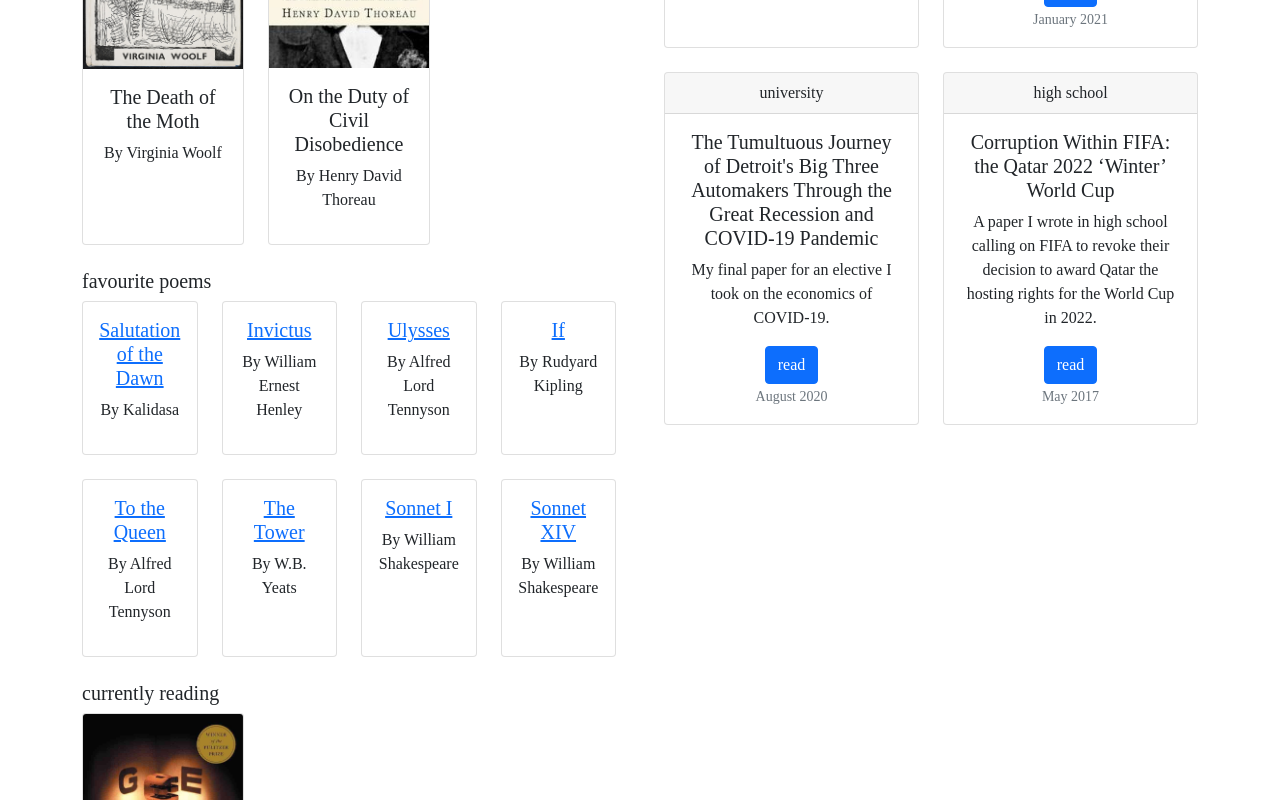
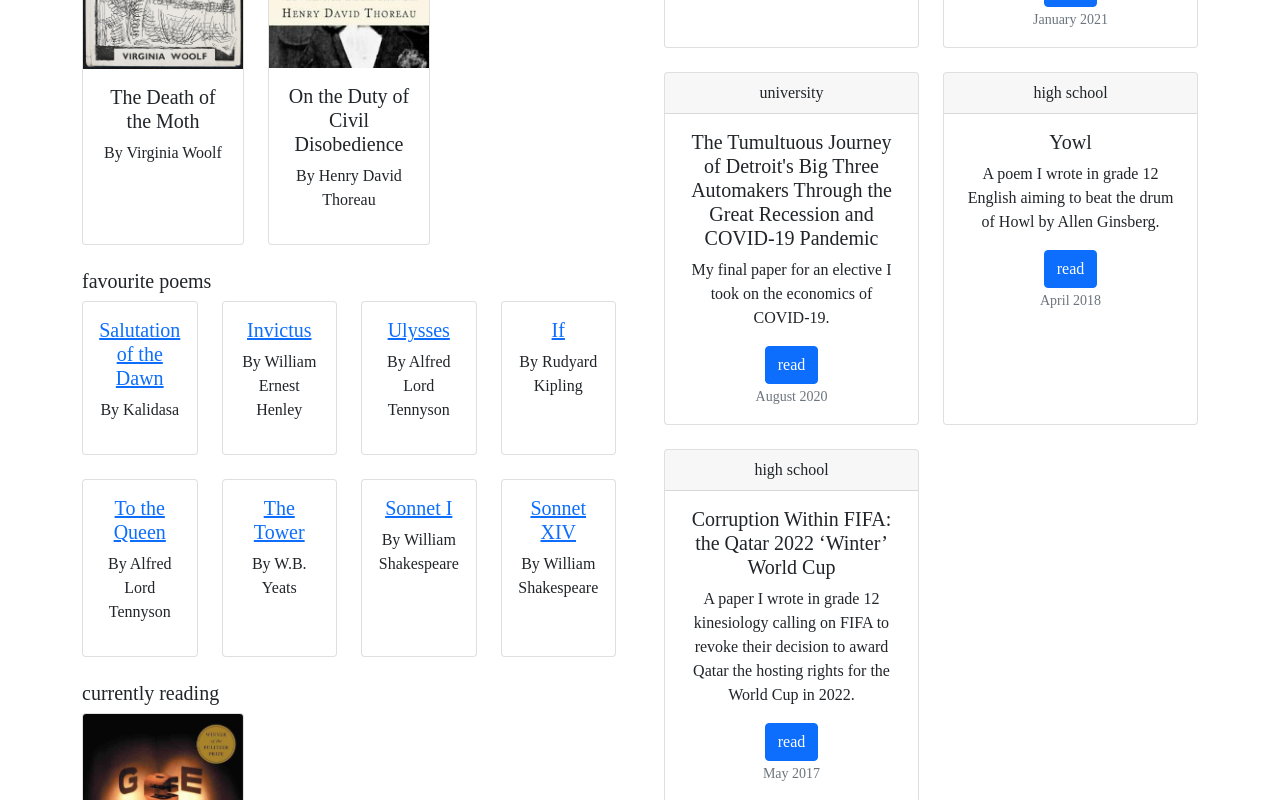
Before and after one commit to liamhildreth/liamind, a React (Create React App) app: page /words in a window 1280 px wide. Shown: the part 800-1600 px from the top of the page. Built offline with nearby package versions, Linux system fonts and the light colour scheme.

Commit message:
march-17

```diff
--- a/src/Components/Words/words.js
+++ b/src/Components/Words/words.js
@@ -367,10 +367,33 @@ class words extends Component {
                   <div class="card-header">high school</div>
                   <div class="card-body">
                     <h5 class="card-title">
+                      Yowl
+                    </h5>
+                    <p class="body">
+                      A poem I wrote in grade 12 English aiming to beat the drum of Howl by Allen Ginsberg.
+                    </p>
+                    <a
+                      target="_blank"
+                      href="https://drive.google.com/file/d/1RUNtl85X3odnIe5VfiY_I4jwgoguozym/view?usp=sharing"
+                      class="btn btn-primary"
+                    >
+                      read
+                    </a>
+                    <p class="card-text">
+                      <small class="text-muted">April 2018</small>
+                    </p>
+                  </div>
+                </div>
+              </div>
+              <div class="col">
+                <div class="card h-100">
+                  <div class="card-header">high school</div>
+                  <div class="card-body">
+                    <h5 class="card-title">
                       Corruption Within FIFA: the Qatar 2022 ‘Winter’ World Cup
                     </h5>
                     <p class="body">
-                      A paper I wrote in high school calling on FIFA to revoke
+                      A paper I wrote in grade 12 kinesiology calling on FIFA to revoke
                       their decision to award Qatar the hosting rights for the
                       World Cup in 2022.
                     </p>
```
Also changed, not shown: 1 other file (tests, documents, lock files or other folders).
